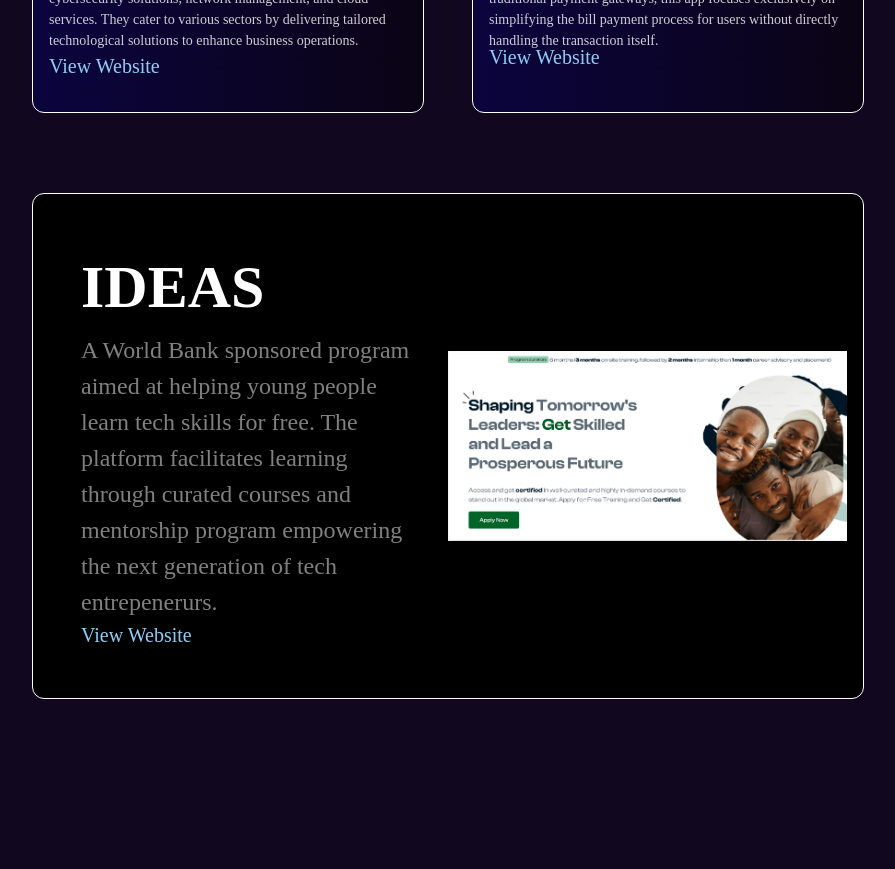
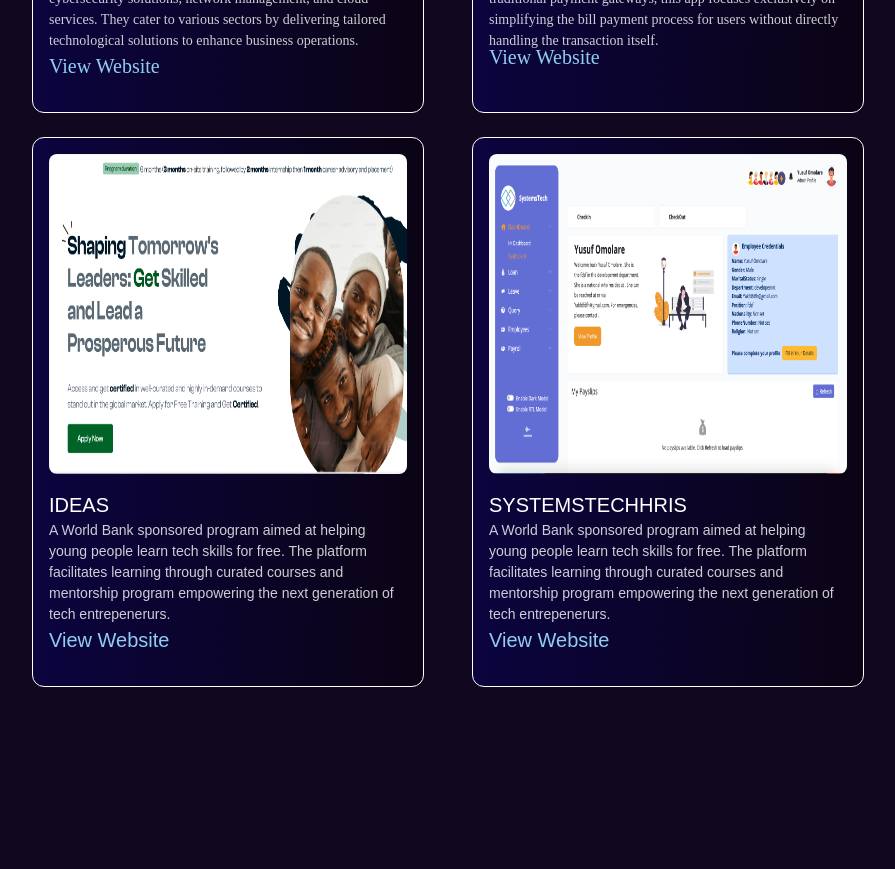
Before and after one commit to HanifYusuf01/my-portfolio, a Next.js app: page / in a window 1280 px wide. Shown: the part 3000-3869 px from the top of the page, without its empty margins (192-1087 px from the left). Built offline with nearby package versions, Linux system fonts and the light colour scheme; a web font is replaced by a local one.

Commit message:
added the hris project to my project

```diff
--- a/src/components/project.tsx
+++ b/src/components/project.tsx
@@ -6,6 +6,7 @@
   const clickpayUrl = "https://clickpay.com.ng/";
   const systemsTechUrl = "https://systemstech.com.ng/";
   const ideasUrl = "https://nextgentech.ng/";
+  const hrisUrl = "http://staff.systemstech.com.ng/"
   return (
     <Box bgColor="#11071F" width="100%">
       <Box mx={{base: "2", md:"12", lg:"36", xl:"56"}} mt={{base:"8", md:"60"}} mb="4">
@@ -80,26 +81,35 @@
               </Text>
               </Box>
             </Box>
-          </Box>
+
           </Box>
           <Box
-          border="1px"
-          borderColor="white"
-          bg="black"
+            display="flex"
+            flexDirection={{ base: "column", md: "row" }}
+            gap={{ base:"6", md:"6", lg:"12"}}
+            mt="6"
+          >
+  <Box
+          p="4"
           borderRadius="xl"
-          mt={{base:"10", md:"20"}}
-          p={{base:"2", md:"4"}}
-          width={{base:"300px", md: "100%"}}
-          fontFamily={"Work Sans Variable"}
+          bgGradient="linear(to-r, rgba(0, 0, 139, 0.3), rgba(0, 0, 0, 0.3))"
+          backdropFilter="blur(30px)"
+          border="1px solid white"
+          width={{base:"300px", md:"90%"}}
+          height={{base: "430px", md:"550px", lg:"570px", xl:"550px"}}
         >
-          <Box display={"flex"} alignItems={"center"}  flexDirection={{base:"column", md:"row"}}>
-            {" "}
-            <Box width={{base:"100%", md:"50%"}}>
-              <Box p={{base: "2", md:"8"}}>
-              <Text fontWeight="bold" color="white" fontSize={{base:"lg", md:"6xl", lg:"3xl", xl:"6xl"}}>
+          <Image
+                src={"/Ideas.PNG"}
+                alt="star"
+                height={{ base: 40, md:72, lg:"300px", xl: 80 }}
+                width="100%"
+                borderRadius="lg"
+              />
+            <Box mt="4">
+                <Text  color="white" fontSize={{base:"md", lg:"xl"}}>
                 IDEAS
                 </Text>
-              <Text color="gray" fontSize={{base: "md", lg:"lg", xl:"2xl"}}>
+                <Text color="rgba(255, 255, 255, 0.8)" fontSize={{base:"sm"}}>
                 A World Bank sponsored program aimed at helping young people learn tech skills for free.
               The platform facilitates learning through curated courses and mentorship program empowering
               the next generation of tech entrepenerurs.
@@ -108,19 +118,41 @@
                 View Website
               </Text>
               </Box>
-
         </Box>
-            <Box height="100%" width={{base:"100%", md:"50%"}}>
+        <Box
+          p="4"
+          borderRadius="xl"
+          bgGradient="linear(to-r, rgba(0, 0, 139, 0.3), rgba(0, 0, 0, 0.3))"
+          backdropFilter="blur(30px)"
+          border="1px solid white"
+          width={{base:"300px", md:"90%"}}
+          height={{base: "430px", md:"550px", lg:"570px", xl:"550px"}}
+        >
            <Image
-                src="/Ideas.PNG"
-                alt="avatar"
-                width={{base:"90%", md:"100%"}}
-                height={{base: "20%", md:"100%"}}
-                objectFit="cover"
+                src={"/hris.png"}
+                alt="star"
+                height={{ base: 40, md:72, lg:"300px", xl: 80 }}
+                width="100%"
+                borderRadius="lg"
               />
+            <Box mt="4">
+                <Text  color="white" fontSize={{base:"md", lg:"xl"}}>
+                SYSTEMSTECHHRIS
+                </Text>
+                <Text color="rgba(255, 255, 255, 0.8)" fontSize={{base:"sm"}}>
+                A World Bank sponsored program aimed at helping young people learn tech skills for free.
+              The platform facilitates learning through curated courses and mentorship program empowering
+              the next generation of tech entrepenerurs.
+                </Text>
+                <Text color="blue.200" mt="8" fontSize={{base: "md", lg:"xl"}} as={Link}  href={hrisUrl}>
+                View Website
+              </Text>
               </Box>
         </Box>
           </Box>
+
+        </Box>
+
       </Box>
     </Box>
   );
```
Also changed, not shown: public/hris.png (added). Lines whose indentation alone changed are shown as unchanged.
